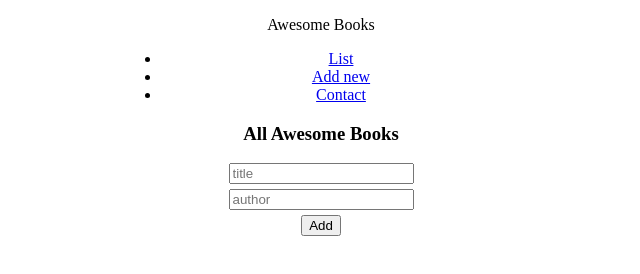
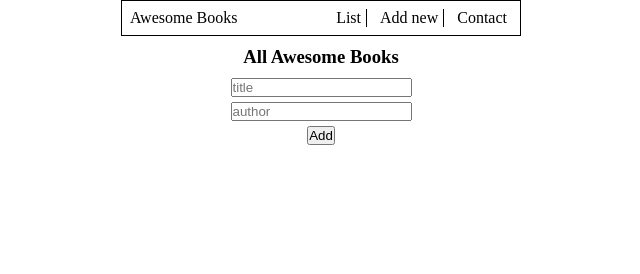
Before and after one commit to over-geek/Awesome-books, a website: page index.html in a window 1280 px wide. Shown: the whole page, without its empty margins (319-959 px from the left). Drawn offline with Linux system fonts and the light colour scheme.

Commit message:
Add style to header

```diff
--- a/style.css
+++ b/style.css
@@ -1,3 +1,9 @@
+* {
+  box-sizing: border-box;
+  margin: 0;
+  padding: 0;
+}
+
 input {
   margin-bottom: 5px;
 }
@@ -25,3 +31,30 @@ input {
   border: 1px solid black;
   display: none;
 }
+
+header {
+  display: flex;
+  justify-content: space-between;
+  border: 1px solid black;
+  padding: 8px;
+  margin-bottom: 10px
+}
+
+.nav-links {
+  list-style-type: none;
+  display: flex;
+  gap: 8px;
+}
+
+.nav-links li {
+  padding: 0 5px;
+}
+
+.border-right {
+  border-right: 1px solid black;
+}
+
+.nav-links li a {
+  text-decoration: none;
+  color: black;
+}
```
